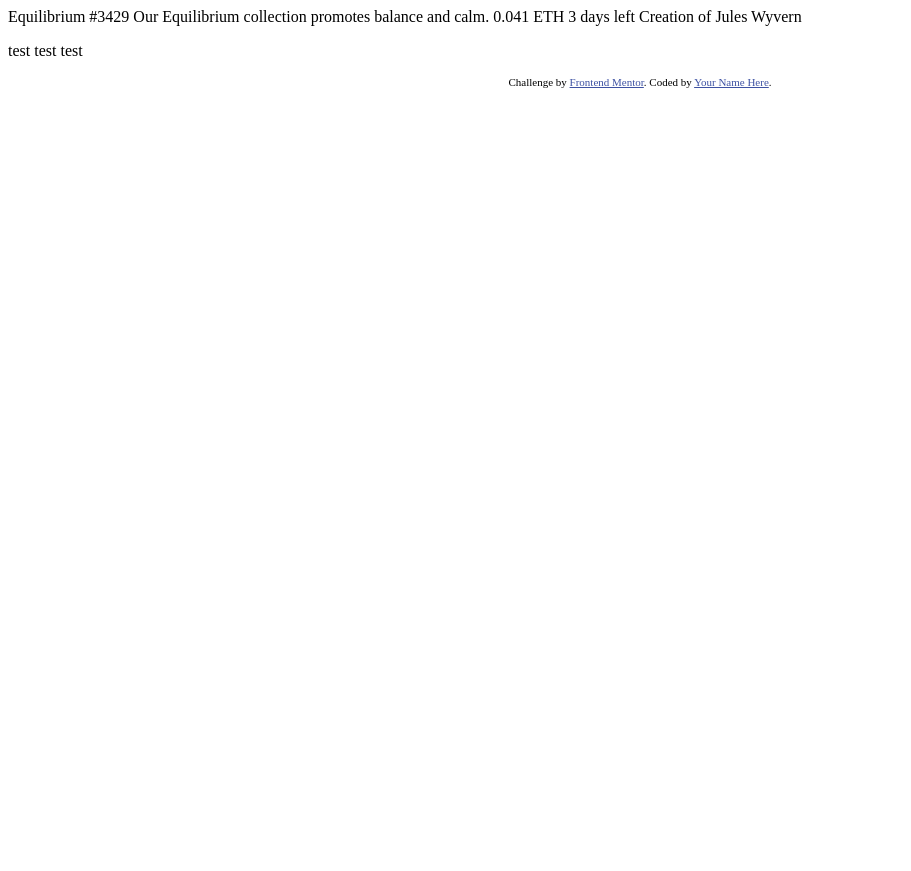
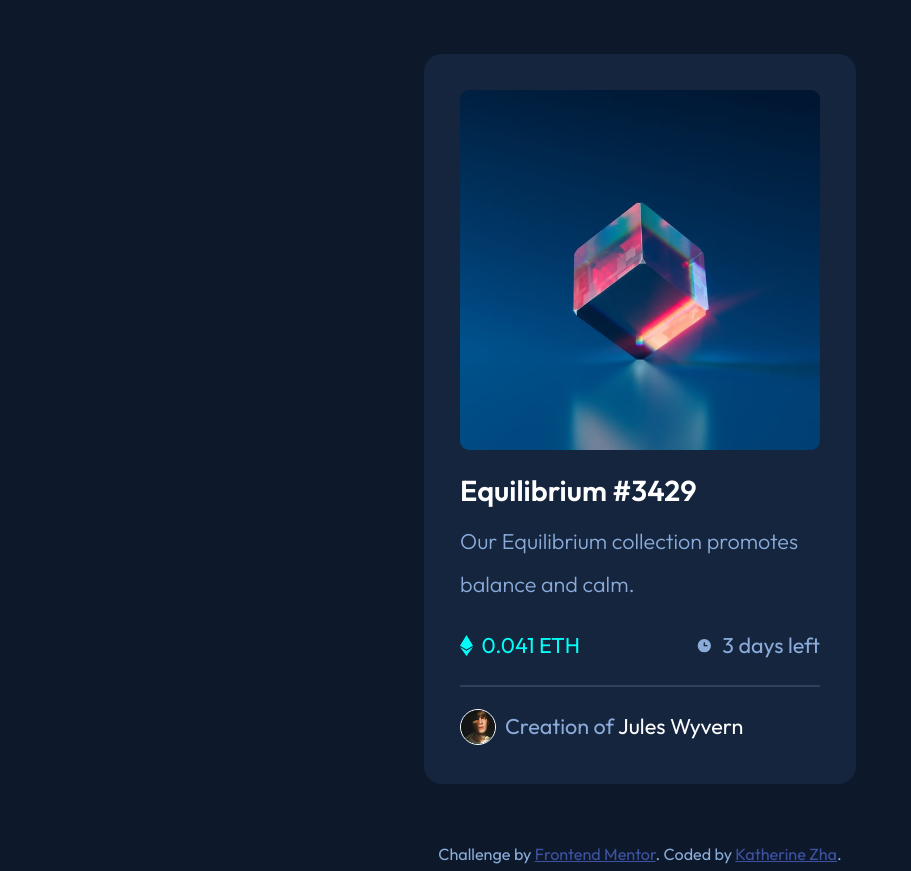
Before and after one commit to katherinegreen/preview, a plain HTML site: page index.html in a window 1280 px wide. Shown: the whole page, without its empty margins (0-911 px from the left). Before the commit the page ends 800 px from the top, so only its background shows below. Drawn offline with Linux system fonts and the light colour scheme.

Commit message:
first completion

```diff
--- a/index.html
+++ b/index.html
@@ -12,30 +12,59 @@
       href="./images/favicon-32x32.png"
     />
 
+    <link rel="stylesheet" href="style.css" />
+
+    <link
+      href="https://fonts.googleapis.com/css2?family=Outfit:wght@300;400;600&display=swap"
+      rel="stylesheet"
+    />
+
     <title>Frontend Mentor | NFT preview card component</title>
 
     <!-- Feel free to remove these styles or customise in your own stylesheet 👍 -->
-    <style>
-      .attribution {
-        font-size: 11px;
-        text-align: center;
-      }
-      .attribution a {
-        color: hsl(228, 45%, 44%);
-      }
-    </style>
   </head>
   <body>
-    Equilibrium #3429 Our Equilibrium collection promotes balance and calm.
-    0.041 ETH 3 days left Creation of Jules Wyvern
-
-    <p>test test test</p>
+    <div class="container">
+      <div class="image-container">
+        <a href="#">
+          <img
+            src="images/image-equilibrium.jpg"
+            alt="A picture of equilibrium"
+            id="eq"
+          />
+          <div class="overlay"></div>
+          <img src="images/icon-view.svg" alt="view" id="view" />
+        </a>
+      </div>
+      <a href="#" id="title"><h1>Equilibrium #3429</h1></a>
+      <p id="intro">Our Equilibrium collection promotes balance and calm.</p>
+      <div class="price-countdown">
+        <div class="eth">
+          <img src="images/icon-ethereum.svg" class="icon-eth" />
+          <p id="price">0.041 ETH</p>
+        </div>
+        <div class="countdown">
+          <img src="images/icon-clock.svg" />
+          <p id="days-left">3 days left</p>
+        </div>
+      </div>
+      <div class="creation-info">
+        <img
+          src="images/image-avatar.png"
+          alt="An avatar of the creator"
+          id="avatar"
+        />
+        <p id="creator-line">
+          Creation of <a href="#" id="creator">Jules Wyvern</a>
+        </p>
+      </div>
+    </div>
 
     <div class="attribution">
       Challenge by
       <a href="https://www.frontendmentor.io?ref=challenge" target="_blank"
         >Frontend Mentor</a
-      >. Coded by <a href="#">Your Name Here</a>.
+      >. Coded by <a href="#">Katherine Zha</a>.
     </div>
   </body>
 </html>
--- /dev/null
+++ b/style.css
@@ -0,0 +1,138 @@
+:root {
+  --color-soft-blue: hsl(215, 51%, 70%);
+  --color-cyan: hsl(178, 100%, 50%);
+  --color-main-bg: hsl(217, 54%, 11%);
+  --color-card-bg: hsl(216, 50%, 16%);
+  --color-line: hsl(215, 32%, 27%);
+  --color-white: hsl(0, 0%, 100%);
+}
+
+* {
+  margin: 0;
+  padding: 0;
+  box-sizing: border-box;
+}
+
+html,
+body {
+  font-size: 18px;
+  font-family: "Outfit", sans-serif;
+  background-color: var(--color-main-bg);
+  color: var(--color-soft-blue);
+  line-height: 2;
+}
+
+.container {
+  background-color: var(--color-card-bg);
+  width: 24rem;
+  margin: 3rem auto;
+  padding: 2rem;
+  border-radius: 1rem;
+}
+
+#eq {
+  width: 20rem;
+  height: auto;
+  border-radius: 0.5rem;
+}
+
+.image-container {
+  position: relative;
+}
+
+.overlay {
+  position: absolute;
+  top: 0;
+  left: 0;
+  width: 100%;
+  height: 20rem;
+  background-color: var(--color-cyan);
+  border-radius: 0.5rem;
+  opacity: 0;
+}
+#view {
+  position: absolute;
+  top: 50%;
+  left: 50%;
+  transform: translate(-50%, -50%);
+  opacity: 0;
+  width: 3.5rem;
+}
+
+.image-container:hover .overlay {
+  transition: opacity 0.5s ease;
+  opacity: 0.5;
+}
+.image-container:hover #view {
+  transition: opacity 0.5s ease;
+  opacity: 1;
+}
+#title {
+  text-decoration: none;
+}
+h1 {
+  color: var(--color-white);
+  font-size: 1.6rem;
+  font-weight: 600;
+}
+h1:hover {
+  color: var(--color-cyan);
+}
+
+#intro {
+  font-size: 1.2rem;
+  font-weight: 300;
+}
+.eth,
+.countdown,
+.creation-info {
+  display: flex;
+  flex-direction: row;
+  align-items: center;
+}
+
+.icon-eth {
+  width: 0.7rem;
+  height: auto;
+}
+#price {
+  color: var(--color-cyan);
+  padding-left: 0.5rem;
+  font-size: 1.2rem;
+}
+#days-left {
+  padding-left: 0.5rem;
+  font-size: 1.2rem;
+}
+
+.price-countdown {
+  display: flex;
+  flex-direction: row;
+  justify-content: space-between;
+  padding: 1rem 0;
+  border-bottom: 2px solid var(--color-line);
+  margin-bottom: 1rem;
+}
+#avatar {
+  width: 2rem;
+  border: 1px solid var(--color-white);
+  border-radius: 50%;
+  margin-right: 0.5rem;
+}
+#creator-line {
+  font-size: 1.2rem;
+}
+#creator {
+  color: var(--color-white);
+  text-decoration: none;
+}
+#creator:hover {
+  color: var(--color-cyan);
+}
+.attribution {
+  font-size: 0.9rem;
+  text-align: center;
+}
+.attribution a {
+  color: hsl(228, 45%, 44%);
+}
```
Also changed, not shown: 2 other files.
